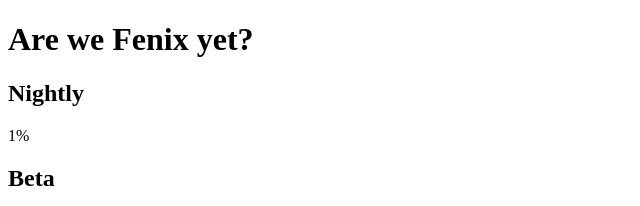
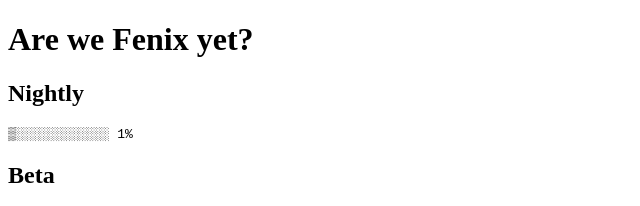
Before and after one commit to pocmo/arewefenixyet, a plain HTML site: page index.html in a window 1280 px wide. Shown: the top 206 px of the page, without its empty margins (0-640 px from the left). Drawn offline with Linux system fonts and the light colour scheme.

Commit message:
Add loading bar.

```diff
--- a/index.html
+++ b/index.html
@@ -3,11 +3,12 @@
     <head>
         <meta charset="utf-8">
         <title>Are we Fenix yet?</title>
+        <!-- Source: https://github.com/pocmo/arewefenixyet -->
     </head>
     <body>
       <h1>Are we Fenix yet?</h1>
       <h2>Nightly</h2>
-        <p>1%</p>
+        <pre>▒░░░░░░░░░░░░ 1%</pre>
       <h2>Beta</h2>
         <p>No.</p>
       <h2>Release</h2>
```
